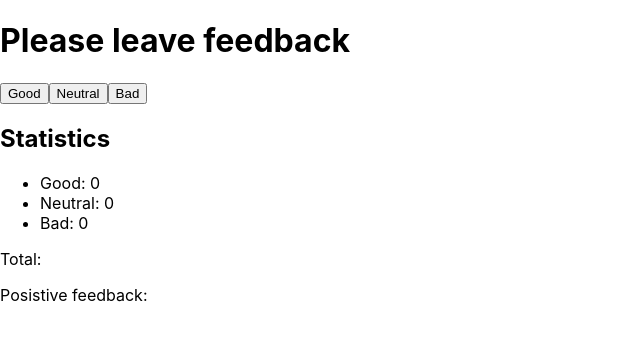
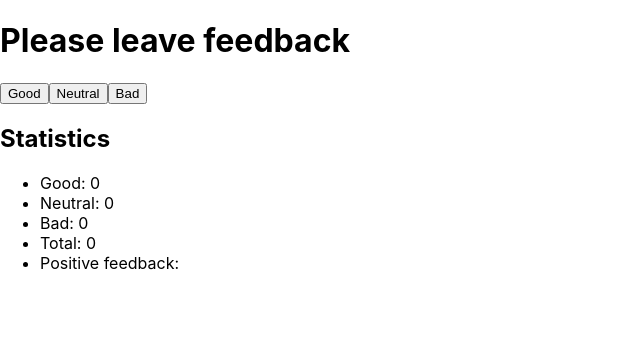
Before and after one commit to AnnaRed1982/goit-react-hw-02-feedback, a React (Create React App) app: page / in a window 1280 px wide. Shown: the top 340 px of the page, without its empty margins (0-640 px from the left). Built offline with nearby package versions, Linux system fonts and the light colour scheme.

Commit message:
Update App.jsx

```diff
--- a/src/components/App.jsx
+++ b/src/components/App.jsx
@@ -5,6 +5,12 @@ export class App extends Component {
     good: 0,
     neutral: 0,
     bad: 0,
+  };
+
+  addVote = evt => {
+    this.setState(prevState => {
+      return { good: prevState.good + 1 };
+    });
   };
 
   render() {
@@ -15,9 +21,15 @@ export class App extends Component {
         <h1>Please leave feedback</h1>
 
         <div>
-          <button>Good</button>
-          <button>Neutral</button>
-          <button>Bad</button>
+          <button type="button" onClick={this.addVote}>
+            Good
+          </button>
+          <button type="button" onClick={this.addVote}>
+            Neutral
+          </button>
+          <button type="button" onClick={this.addVote}>
+            Bad
+          </button>
         </div>
 
         <h2>Statistics</h2>
@@ -26,10 +38,9 @@ export class App extends Component {
           <li>Good: {good}</li>
           <li>Neutral: {neutral}</li>
           <li>Bad: {bad}</li>
+          <li>Total: {good + neutral + bad}</li>
+          <li>Positive feedback:</li>
         </ul>
-
-        <p>Total:</p>
-        <p>Posistive feedback:</p>
       </div>
     );
   }
```
